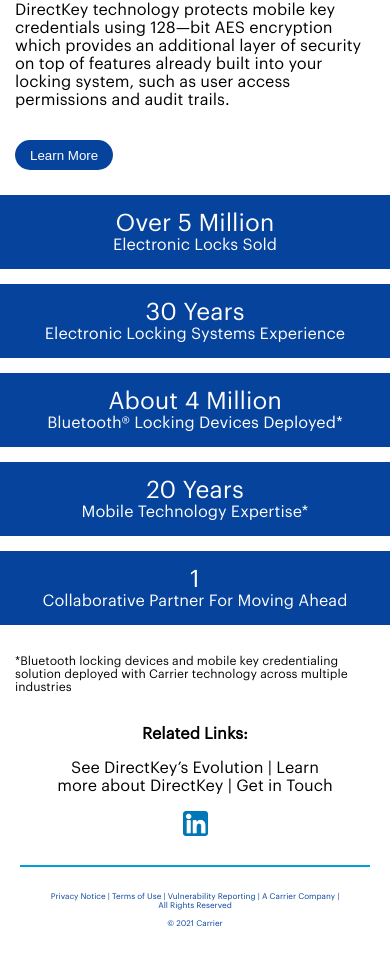
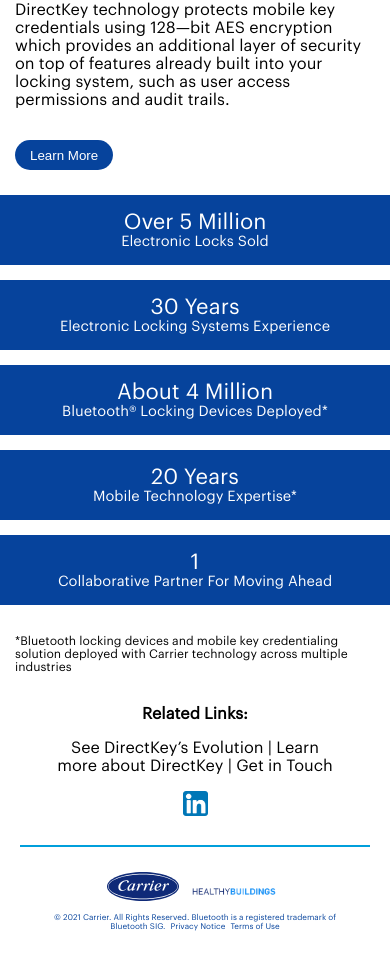
Before and after one commit to jadeallencook/direct-key, a React (Create React App) app: page / in a window 390 px wide. Shown: the part 1871-2825 px from the top of the page. Built offline with nearby package versions, Linux system fonts and the light colour scheme.

Commit message:
Made final UI adjustments

```diff
--- a/public/index.html
+++ b/public/index.html
@@ -2,7 +2,6 @@
 <html lang="en">
   <head>
     <meta charset="utf-8" />
-    <link rel="icon" href="%PUBLIC_URL%/favicon.ico" />
     <meta name="viewport" content="width=device-width, initial-scale=1" />
     <meta name="theme-color" content="#000000" />
     <meta
--- a/src/components/Footer.js
+++ b/src/components/Footer.js
@@ -1,6 +1,7 @@
 import React from 'react';
 import './Footer.scss';
-
+import Carrier from '../assets/carrier-logo.svg';
+import Healthy from '../assets/healthy-buildings.png';
 import LinkedIn from '../assets/linkedin-icon.png';
 
 function Footer() {
@@ -10,9 +11,28 @@ function Footer() {
       <p>
         See DirectKey’s Evolution | Learn more about DirectKey | Get in Touch
       </p>
+      <a
+        href='https://www.linkedin.com/company/onity'
+        target='_blank'
+        rel='noreferrer'
+      >
         <img src={LinkedIn} alt='linkedin social link' />
+      </a>
       <hr />
+      <div>
+        <div>
+          <a
+            href='http://directkey.onity.com/images/logo-carrier.png'
+            target='_blank'
+            rel='noreferrer'
+          >
+            <img src={Carrier} alt='carrier logo' />
+          </a>
+          <img src={Healthy} alt='healthy buildings logo' />
+        </div>
         <p>
+          © 2021 Carrier. All Rights Reserved. Bluetooth is a registered
+          trademark of Bluetooth SIG.
           <a
             href='https://www.corporate.carrier.com/legal/privacy-notice'
             target='_blank'
@@ -20,7 +40,6 @@ function Footer() {
           >
             Privacy Notice
           </a>
-        {` | `}
           <a
             href='https://www.corporate.carrier.com/legal/terms-of-use'
             target='_blank'
@@ -28,26 +47,8 @@ function Footer() {
           >
             Terms of Use
           </a>
-        {` | `}
-        <a
-          href='https://www.ccs.utc.com/ccs/en/worldwide/contact-us/vulnerability-reporting/'
-          target='_blank'
-          rel='noreferrer'
-        >
-          Vulnerability Reporting
-        </a>
-        {` | `}
-        <a
-          href='https://www.corporate.carrier.com/'
-          target='_blank'
-          rel='noreferrer'
-        >
-          A Carrier Company
-        </a>
-        {` | `}All Rights Reserved
-        <br />
-        <br />© 2021 Carrier
         </p>
+      </div>
     </footer>
   );
 }
--- a/src/components/Footer.scss
+++ b/src/components/Footer.scss
@@ -12,17 +12,42 @@ footer {
     font-weight: 100;
     padding: 0 50px;
   }
-  > img {
+  > a > img {
     width: 25px;
     border-radius: 3px;
   }
-  > p:nth-child(5) {
-    color: #06439c;
-    font-size: 0.5em;
-    padding: 0 50px;
-    > a {
-      text-decoration: none;
+  > div:nth-child(5) {
+    display: grid;
+    grid-template-columns: 250px 1fr;
+    text-align: center;
+    > div {
+      text-align: center;
+      > img {
+        width: 45px;
+      }
+      > img:last-child {
+        width: 100px;
+        margin-left: 5px;
+      }
+    }
+    > p {
       color: #06439c;
+      font-size: 0.5em;
+      padding: 0 50px;
+      > a {
+        text-decoration: none;
+        color: #06439c;
+        margin-left: 5px;
+      }
     }
   }
 }
+
+@media only screen and (max-width: 700px) {
+  footer > div:nth-child(5) {
+    display: block;
+    > * {
+      display: block;
+    }
+  }
+}
--- a/src/components/Stat.scss
+++ b/src/components/Stat.scss
@@ -6,6 +6,7 @@
     margin-bottom: 15px;
     padding: 15px 0;
     text-transform: capitalize;
+    font-size: 0.90em;
     > h4 {
         margin: 0;
         font-size: 1.5em;
```
Also changed, not shown: email/index.html (+45 -32 lines), src/assets/carrier-logo.svg (added), src/assets/healthy-buildings.png (added). Lines whose indentation alone changed are shown as unchanged.
